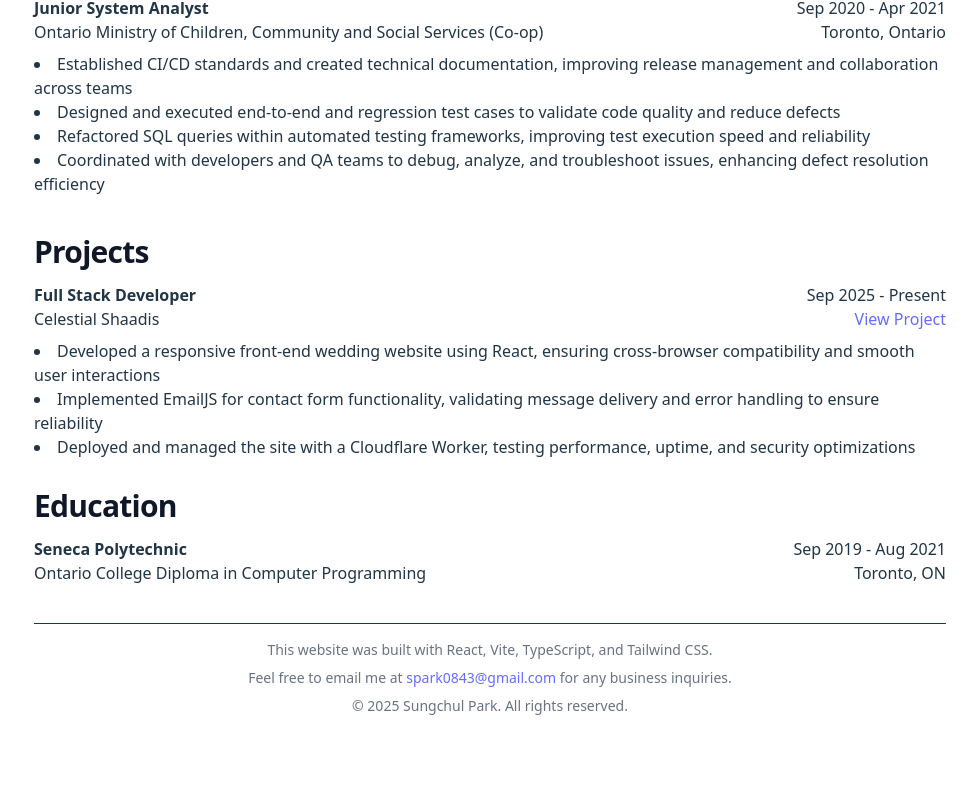
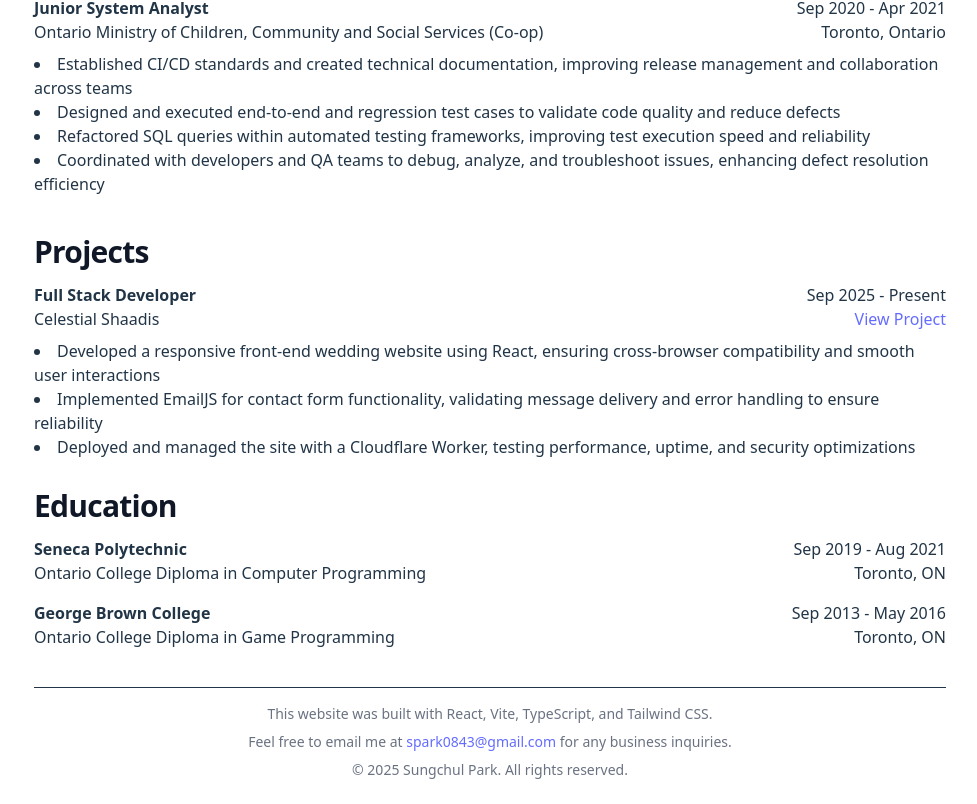
Before and after one commit to sungchulpark1/sungchulpark1.github.io, a React (Vite) app in the folder web-portfolio/: page / in a window 1280 px wide. Shown: the part 1371-2175 px from the top of the page, without its empty margins (150-1127 px from the left). Before the commit the page ends 2111 px from the top, so only its background shows below. Built offline with nearby package versions, Linux system fonts and the light colour scheme.

Commit message:
add gbc for education

```diff
--- a/web-portfolio/src/components/Education.tsx
+++ b/web-portfolio/src/components/Education.tsx
@@ -16,6 +16,11 @@ function Education() {
         <School degree="Ontario College Diploma in Computer Programming"
           dates="Sep 2019 - Aug 2021"
           school="Seneca Polytechnic"
+          location="Toronto, ON"
+        />
+        <School degree="Ontario College Diploma in Game Programming"
+          dates="Sep 2013 - May 2016"
+          school="George Brown College"
           location="Toronto, ON"
         />
       </div>
--- a/web-portfolio/src/components/Footer.tsx
+++ b/web-portfolio/src/components/Footer.tsx
@@ -3,7 +3,7 @@ import { motion } from "motion/react"
 function Footer() {
   return (
     <motion.div
-      className="w-3/4 mb-8 text-center"
+      className="w-3/4 mt-4 mb-8 text-center"
       initial={{ opacity: 0, y: 20 }}
       animate={{ opacity: 1, y: 40 }}
       transition={{ duration: 0.5, delay: 0.9, ease: [0, 0, 0.4, 1] }}
--- a/web-portfolio/src/components/School.tsx
+++ b/web-portfolio/src/components/School.tsx
@@ -13,7 +13,7 @@ function School({
 }: EducationProps) {
   return (
     <div className="flex flex-col justify-center items-center">
-      <div className="w-full mb-8">
+      <div className="w-full mb-4">
         <div className="w-full flex justify-between">
           <div className="font-bold">{school}</div>
           <div className="text-right">{dates}</div>
```
